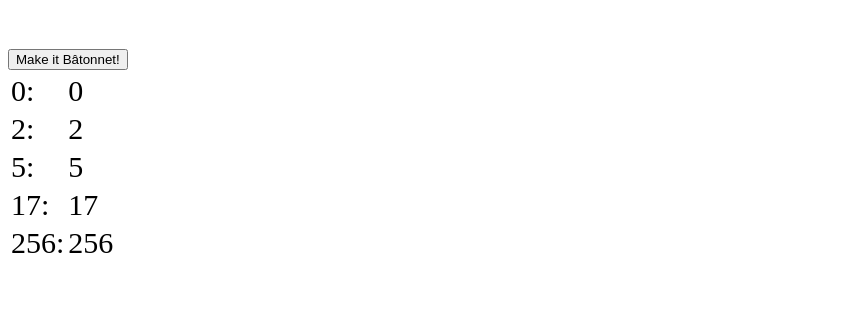
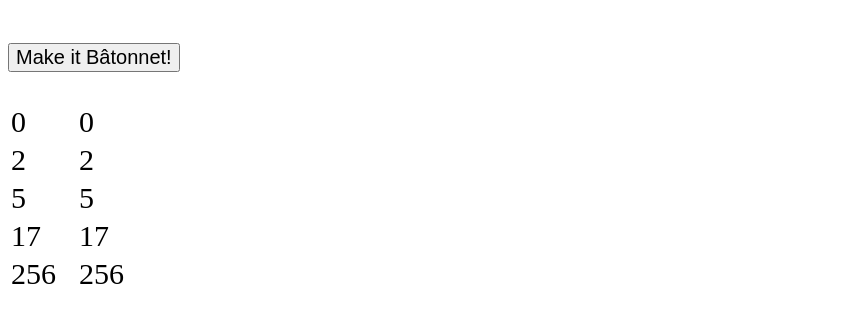
Before and after one commit to BinaryBrain/Batonnet.js, a plain HTML site: page demo/batonnet.html in a window 1280 px wide. Shown: the part 112-434 px from the top of the page, without its empty margins (0-858 px from the left). Drawn offline with Linux system fonts and the light colour scheme.

Commit message:
Improve demo

```diff
--- a/demo/batonnet.html
+++ b/demo/batonnet.html
@@ -6,7 +6,16 @@
 	<script src="../batonnet.min.js"></script>
 	<style type="text/css">
 	body {
+		max-width: 800px;
 		font-size: 30px;
+	}
+	td {
+		vertical-align: top;
+		padding-right: 20px;
+	}
+	button {
+		margin-bottom: 30px;
+		font-size: 20px;
 	}
 	</style>
 </head>
@@ -14,11 +23,11 @@
 	<h1>Bâtonnet.js &ndash; Interactive Demo</h1>
 	<button id="btn" onclick="Batonnet()">Make it Bâtonnet!</button>
 	<table>
-		<tr><td>0:</td><td class="batonnet">0</td></tr>
-		<tr><td>2:</td><td class="batonnet">2</td></tr>
-		<tr><td>5:</td><td class="batonnet">5</td></tr>
-		<tr><td>17:</td><td class="batonnet">17</td></tr>
-		<tr><td>256:</td><td class="batonnet">256</td></tr>
+		<tr><td>0</td><td class="batonnet">0</td></tr>
+		<tr><td>2</td><td class="batonnet">2</td></tr>
+		<tr><td>5</td><td class="batonnet">5</td></tr>
+		<tr><td>17</td><td class="batonnet">17</td></tr>
+		<tr><td>256</td><td class="batonnet">256</td></tr>
 	</table>
 </body>
 </html>
```
